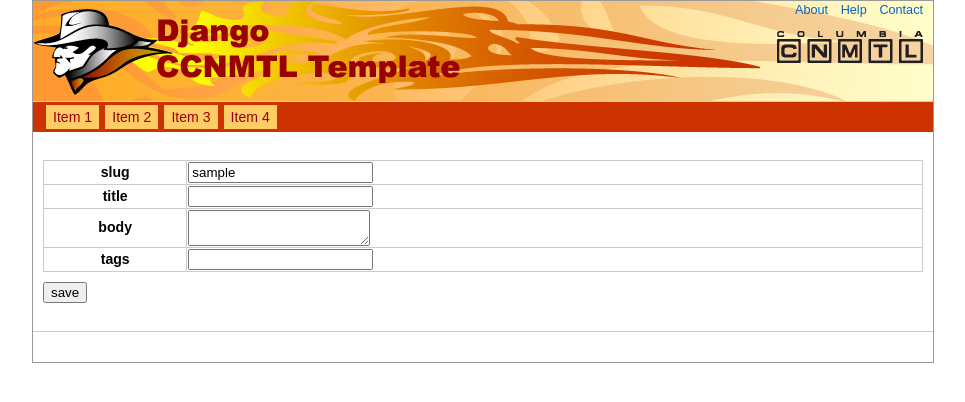
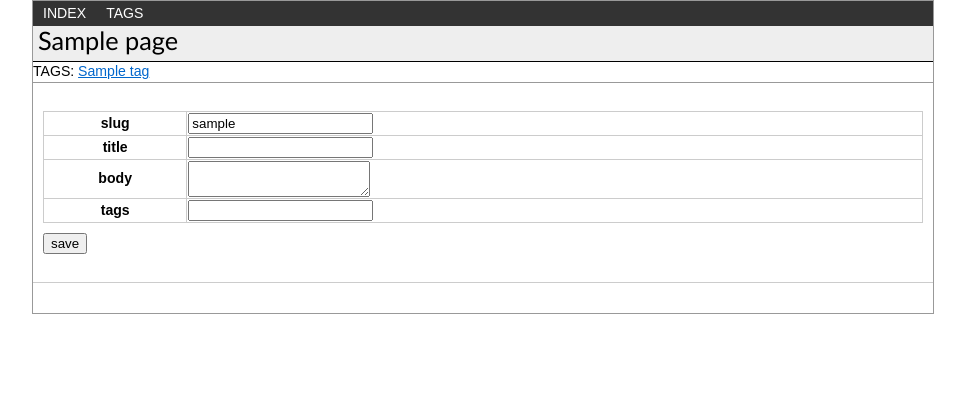
Before and after one commit to thraxil/riaki, a Django app: template templates/main/page.html in a window 1280 px wide. Shown: the top 402 px of the page, without its empty margins (157-1122 px from the left). Run offline with Django 3.2, Linux system fonts and the light colour scheme; the template is opened without the code that fills it: most values are stand-ins (such as "Sample title", 1, 10 or a date in 2020); some libraries are stand-ins or nearby versions.

Commit message:
simple styling

```diff
--- a/media/css/main.css
+++ b/media/css/main.css
@@ -272,18 +272,35 @@ img, img a
 	text-decoration: none;
 }
 
+#pagetitle
+{
+width: 895px;
+height: 30px;
+background-color: #eee;
+border-bottom: #000 solid 1px;
+padding-top: 5px;
+padding-left: 5px;
+}
+#pagetitle h1 {
+padding: 0px;
+margin-bottom: 0px;
+padding-bottom: 0px;
+}
+#tags {
+border-bottom: #999 solid 1px;
+}
+
 /* ---- Primary navigation block elements ---------- */
 #primarynav
 {
 	width: 900px;
-	height: 30px;
+	height: 25px;
 	min-width: 900px;
 	clear: both;
 	margin: 0;
 	padding: 0;
 	border: 0;
-	border-top: 1px solid #fc6;
-	background-color: #c30;
+	background-color: #333;
 }
 
 #primarynav div.encase
@@ -300,6 +317,33 @@ img, img a
 	padding: 0;
 	border: 0;
 	list-style: none;
+}
+
+#history
+{
+	display: block;
+	width: 900px;
+		height: 30px;
+	min-width: 900px;
+	clear: both;
+	margin: 0;
+	padding: 0;
+	border: 0;
+		border-top: 1px solid #ccc;
+	background-color: #fff;
+
+}
+
+#history ul
+{
+   float: left;
+   list-style: none;
+   height: 20px;
+}
+#history li
+{
+   display: block;
+   float: left;
 }
 
 #primarynav #leftside ul
@@ -319,24 +363,25 @@ img, img a
 	margin: 3px;
 	padding: 0 0.5em;
 	border: 0;
-	background-color: #fc6;
-	line-height: 24px;
+
+	line-height: 18px;
 }
 
 #primarynav li:hover
 {
-	background-color: #fc9;
+	background-color: #999;
 }
 
 #primarynav a
 {
-	color: #900;
+	color: #fff;
 	text-decoration: none;
+	text-transform: uppercase;
 }
 
 #primarynav a:hover
 {
-	color: #c00;
+	color: #cff;
 	text-decoration: none;
 }
 
--- a/templates/base.html
+++ b/templates/base.html
@@ -14,73 +14,36 @@
 	{% block feeds %}{% endblock %}
 </head>
 <body class="one_column {% block widthtype %}fixed{% endblock %}">
-{% comment %}
-###### FOR WIDTH TYPE--
-   fixed : fixed width, doesn't change with browser resize
-   fluid : variable width, changes with browser resize
-   You can move this to base template if you don't want to deal with it
-   all time in flatpages templates
-{% endcomment %}
 
 <div id="container">
 
 
 {% block masthead %}
-	<!-- ###### Site banner ###### -->
-	<div id="header">
-		<!-- Project title/logo --><h1 id="logo_project"><a href="./" title="Project Title: Project Django"><span>Project Title: Project Django </span></a></h1>
-		{% block standardnav %}
-		<ul id="standardnav">
-			<li><a href="#">About</a></li>
-			<li><a href="#">Help</a></li>
-			<li><a href="#">Contact</a></li>
-		</ul>
-		{% endblock %}
-		<!-- CCNMTL title/logo --><h4 id="logo_ccnmtl"><a href="http://ccnmtl.columbia.edu" target="_blank" title="Columbia Center for New Media Teaching and Learning"><span>Produced by the Columbia Center for New Media Teaching and Learning</span></a></h4>
-	</div><!-- id="header" -->
 {% endblock %}
 
-	<!-- ###### Don't touch this ###### -->
 	<div class="visualclear"></div>
 
 
 {% block primarynav %}
-	<!-- ###### Primary navigation ###### -->
-	<div id="primarynav">
-		<div class="encase" id="{% block navalignment %}leftside{% endblock %}">
-{% comment %}
-###### FOR ALIGNMENT OF TABS on the primary navigation--
-   leftside : all tabs aligning to the left, login to the right
-   rightside :  all tabs aligning to the right, login to the left
-{% endcomment %}
-
 			{% block primarynavtabs %}
-			<ul>
-				<li><a href="#">Item 1</a></li>
-				<li><a href="#">Item 2</a></li>
-				<li><a href="#">Item 3</a></li>
-				<li><a href="#">Item 4</a></li>
-			</ul><!-- id="primarynavtabs" -->
+<ul id="primarynav">
+<li><a href="/">index</a></li>
+<li><a href="/tags/">tags</a></li>
+</ul>
 			{% endblock %}
 
 			{% block usernav %}{% endblock %}
-
-		</div><!-- id="leftside/rightside" -->
-	</div><!-- id="primarynav" -->
 {% endblock %}
 
-{% comment %} not using this now <div id="breadcrumbs">{% block breadcrumbs %}{% endblock %}</div> {% endcomment %}
+<div id="pagetitle">{% block pagetitle %}{% endblock %}</div>
+<div id="tags">{% block tags %}{% endblock %}</div>
 
-
-	<!-- ###### Page: Sidebars and Content ###### -->
 	<div id="pagebody">
-
-
 		<!-- ###### Page Content ###### -->
 		<div id="content">
 			<div id="squish"><!-- Don't touch this div -->
 				<div class="block">
-					{% block pagetitle %}{% endblock %}
+
 
 					{% block content %}{% endblock %}
 
@@ -98,12 +61,8 @@
 	</div><!-- id="pagebody" -->
 
 
-{% block footer %}
-	<!-- ###### Footer ###### -->
-	<div id="footer">
-	<p class="printonly"><br /><img src="/site_media/img/logo_ccnmtl_sidebar.gif" class="printonly" /></p>
-	</div><!-- id="footer" -->
-{% endblock %}
+<div id="history">{% block history %}{% endblock %}</div>
+
 
 
 </div><!-- id="container" -->
--- a/templates/main/page.html
+++ b/templates/main/page.html
@@ -1,27 +1,27 @@
 {% extends 'base.html' %}
 {% load markup %}
 {% load typogrify %}
+
+{% block pagetitle %}<h1>{{page.title}}</h1>{% endblock %}
+
+{% block tags %}{% if page.tags %}
+TAGS: {% for tag in page.tags %}<a href="/tag/{{tag}}/">{{tag}}</a> {% endfor %}
+{% endif %}
+{% endblock %}
+
+
 
 {% block content %}
 {% if exists %}
 
 {% if not edit %}
-<h1>{{page.title}}</h1>
+
+
 {% filter typogrify %}
 {{page.linked_body|markdown}}
 {% endfilter %}
 
-{% if page.tags %}
-<p>tags: {% for tag in page.tags %}<a href="/tag/{{tag}}/">{{tag}}</a> {% endfor %}
-{% endif %}
 
-{% if page.versions %}
-<ul>previous versions:
-{% for version in page.versions_data %}
-<li><a href="/version/{{version.version_id}}/">{{version.version_created}}</a>
-</li>{% endfor %}
-</ul>
-{% endif %}
 
 {% else %}
 
@@ -30,7 +30,7 @@
 <tr><th>slug</th><td><input type="text" name="slug" value="{{page.slug}}"/></tr>
 <tr><th>title</th><td><input type="text" name="title" value="{{page.title}}"/></tr>
 <tr><th>body</th><td>
-<textarea name="body" cols="70" rows="10">{{page.body}}</textarea>
+<textarea name="body" cols="70" rows="10" style="width: 96%">{{page.body}}</textarea>
 </td></tr>
 <tr><th>tags</th><td><input type="text" name="tags" value="{{page.tags_string}}"/></td></tr>
 </table>
```
